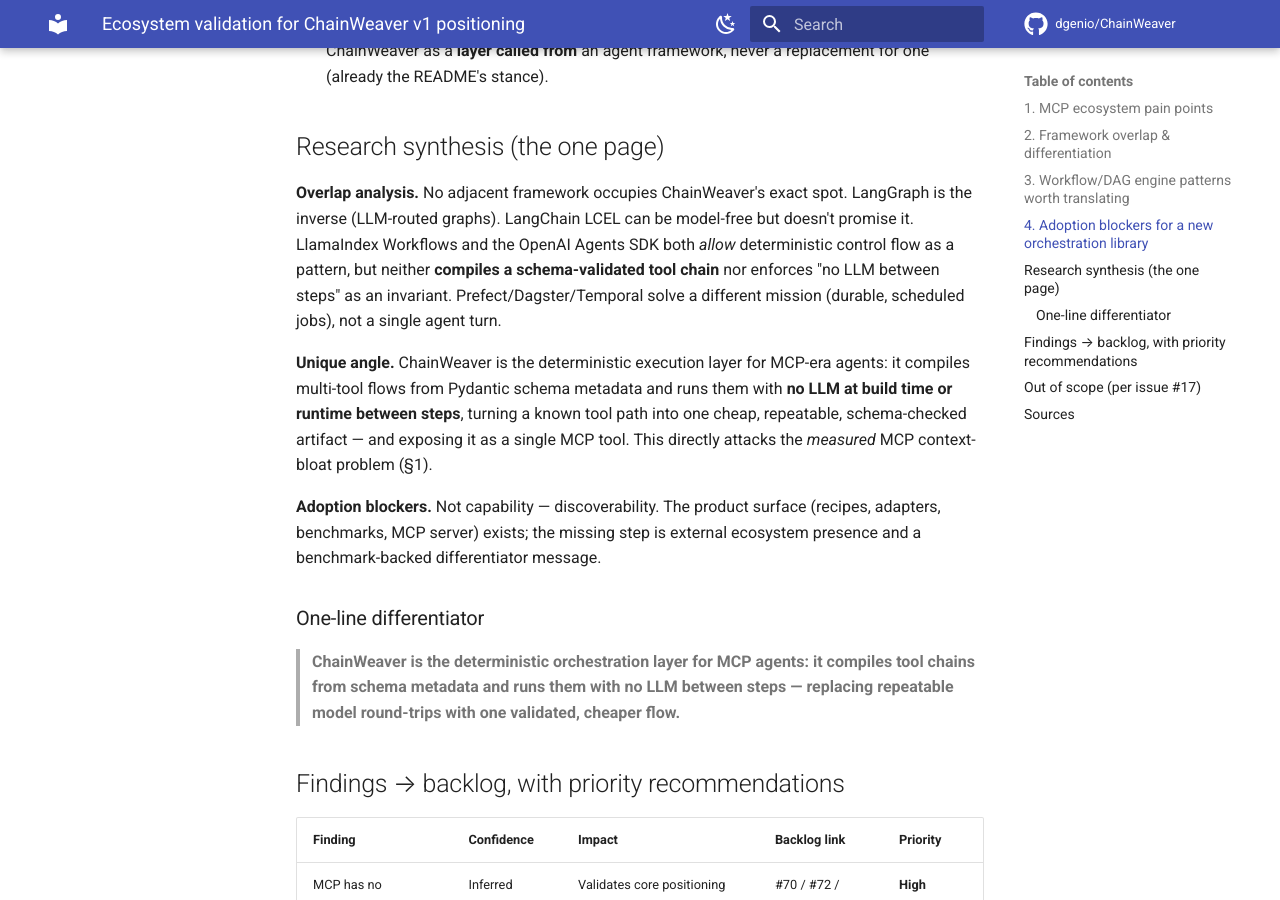
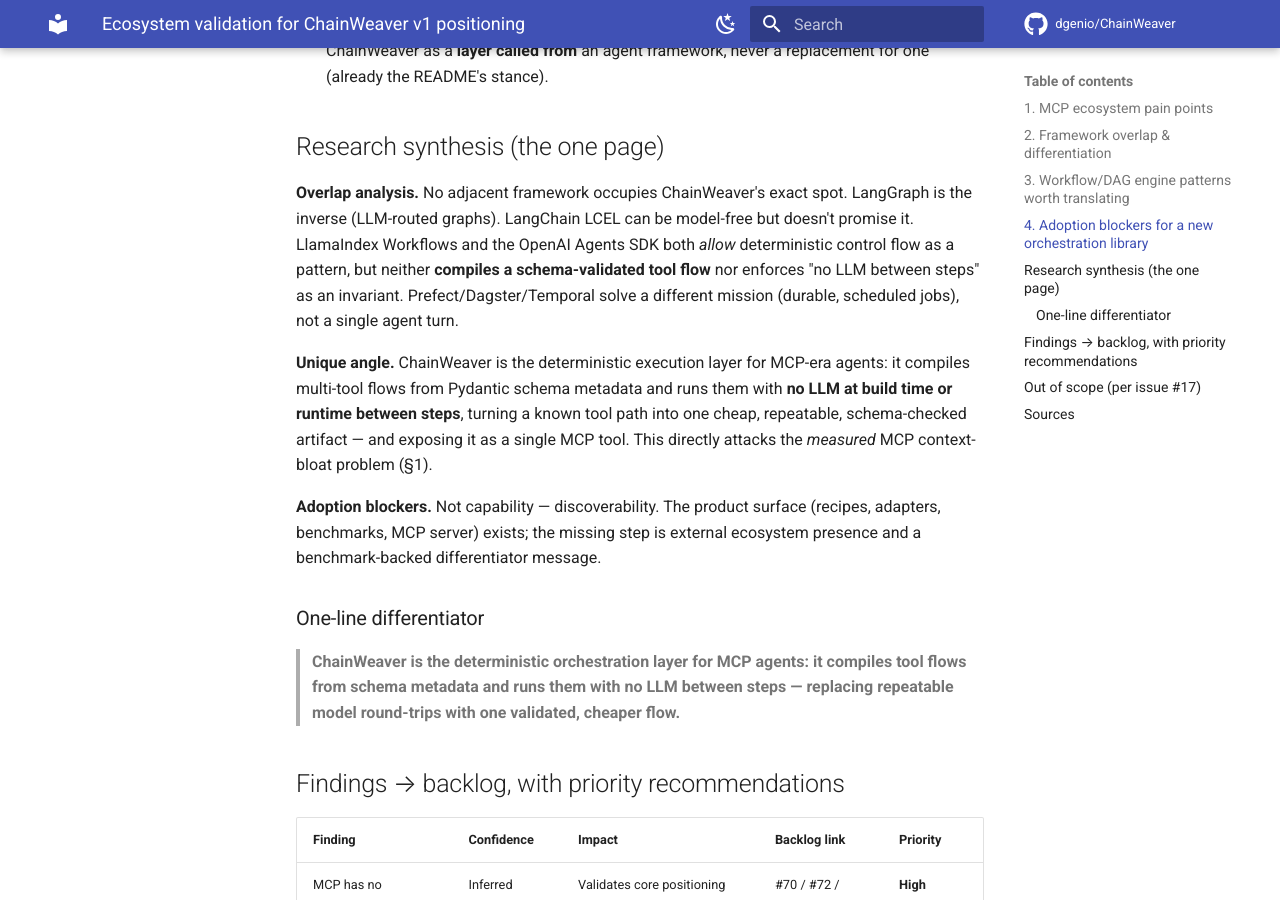
Before and after one commit to dgenio/ChainWeaver, an MkDocs documentation site: the page built from docs/research/ecosystem-validation.md, in a window 1280 px wide and 900 px high, scrolled down 2567 px. Built offline with MkDocs 1.6.1 and Material for MkDocs 9.7.7, drawn with Linux system fonts in a browser that asks for light colours; comment, search, counter and statistics services are not loaded; some of the changed text lies outside the part shown.

Commit message:
fix: make lessons type hints introspectable and use flow vocabulary
- Move Iterable and ExecutionResult imports to runtime in lessons.py so
  typing.get_type_hints(trace_to_lesson_candidate) resolves instead of
  raising NameError under 'from __future__ import annotations'.
- Replace 'tool chain'/'chains' with 'flow' wording in
  docs/research/ecosystem-validation.md per the domain vocabulary rule
  (review-checklist.md: use 'flow', never 'chain'/'pipeline').

```diff
--- a/docs/research/ecosystem-validation.md
+++ b/docs/research/ecosystem-validation.md
@@ -43,7 +43,7 @@
 |-----------|----------------------------------------|-------------------------------------|-----------------|
 | **LangGraph** | No — nodes choose edges from LLM output | No (graph authored in Python; runtime LLM-routed) | *Confirmed:* opposite design. ChainWeaver is for the **known** path; LangGraph for the **decided-by-LLM** path. |
 | **LangChain LCEL** | Optional — can run model-free, ecosystem assumes models | No | *Confirmed:* closest neighbour; ChainWeaver makes determinism a hard invariant rather than an option. |
-| **LlamaIndex Workflows** | Possible — event-driven steps can be logic-driven, `run_step()` is manual | No (event topology, not a schema-compiled chain) | *Confirmed:* supports deterministic control flow but does **not** enforce no-LLM-between-steps as an invariant, and is LLM-centric by default. |
+| **LlamaIndex Workflows** | Possible — event-driven steps can be logic-driven, `run_step()` is manual | No (event topology, not a schema-compiled flow) | *Confirmed:* supports deterministic control flow but does **not** enforce no-LLM-between-steps as an invariant, and is LLM-centric by default. |
 | **OpenAI Agents SDK** | Code-first; "orchestrating via code" is a recommended deterministic pattern; handoffs are LLM tools | No — explicitly **does not** pre-define the whole graph upfront | *Confirmed:* deterministic orchestration is a *pattern you write*, not a compiled, schema-validated artifact the SDK provides. |
 | **Prefect / Dagster / Temporal** | N/A (no LLM concern) | Python DAGs / assets / durable workflows | *Confirmed:* different mission shape — scheduled/durable data jobs across time, not a single agent turn. Concepts worth borrowing: checkpoints (have: `Checkpointer` #128), retries (have: `RetryPolicy`), observability (have: OTel #126). |
 
@@ -85,7 +85,7 @@
 LangGraph is the inverse (LLM-routed graphs). LangChain LCEL can be model-free
 but doesn't promise it. LlamaIndex Workflows and the OpenAI Agents SDK both
 *allow* deterministic control flow as a pattern, but neither **compiles a
-schema-validated tool chain** nor enforces "no LLM between steps" as an
+schema-validated tool flow** nor enforces "no LLM between steps" as an
 invariant. Prefect/Dagster/Temporal solve a different mission (durable,
 scheduled jobs), not a single agent turn.
 
@@ -103,7 +103,7 @@
 ### One-line differentiator
 
 > **ChainWeaver is the deterministic orchestration layer for MCP agents: it
-> compiles tool chains from schema metadata and runs them with no LLM between
+> compiles tool flows from schema metadata and runs them with no LLM between
 > steps — replacing repeatable model round-trips with one validated, cheaper
 > flow.**
 
```
Also changed, not shown: 1 other file.
